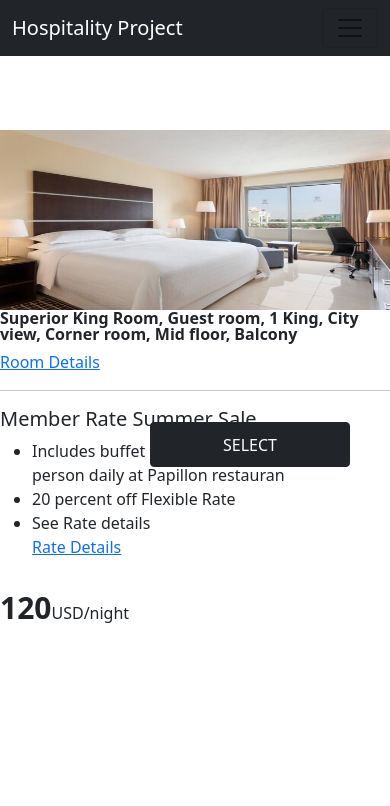
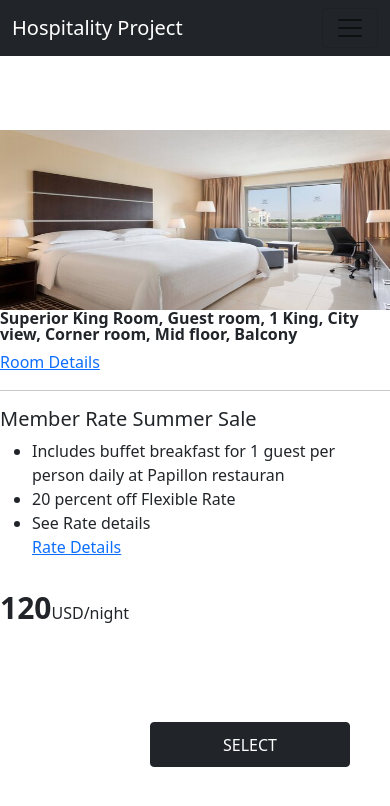
Before and after one commit to Lanepact/Hospitality-Platform, a Vue app: page /reservation in a window 390 px wide. Shown: the top 806 px of the page. Built offline with nearby package versions, Linux system fonts and the light colour scheme.

Commit message:
minor changes

```diff
--- a/src/views/Reservation.vue
+++ b/src/views/Reservation.vue
@@ -112,7 +112,7 @@ h1{
 }
 
 /* mobile-view */
-@media (max-width: 320px){
+@media (max-width: 330px){
 #reservation{
   text-align:left;
 }
@@ -167,7 +167,7 @@ h1{
 }
 .btn{
  margin-left: 150px;
-
+margin-top:300px;
 }
 
 .price{
```
